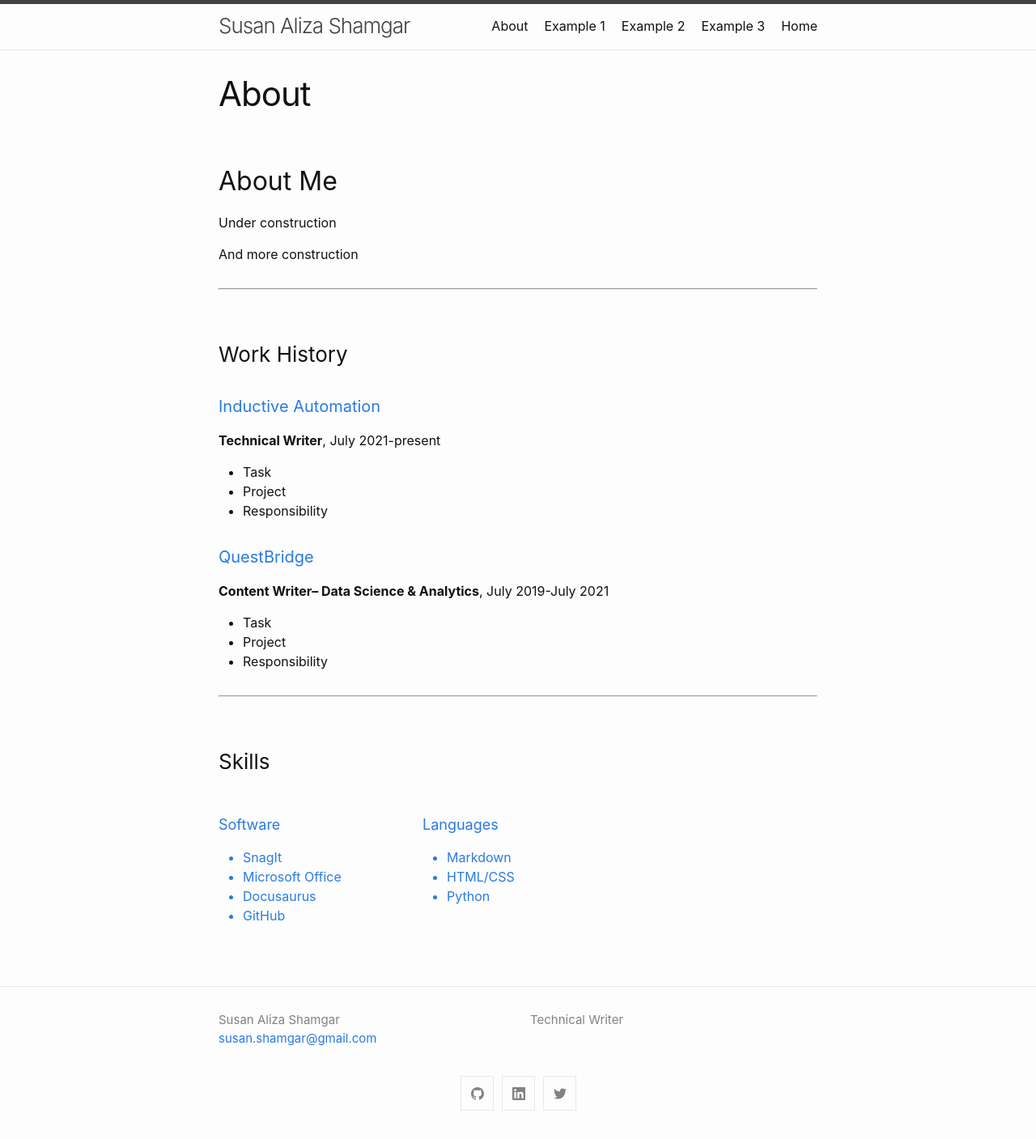
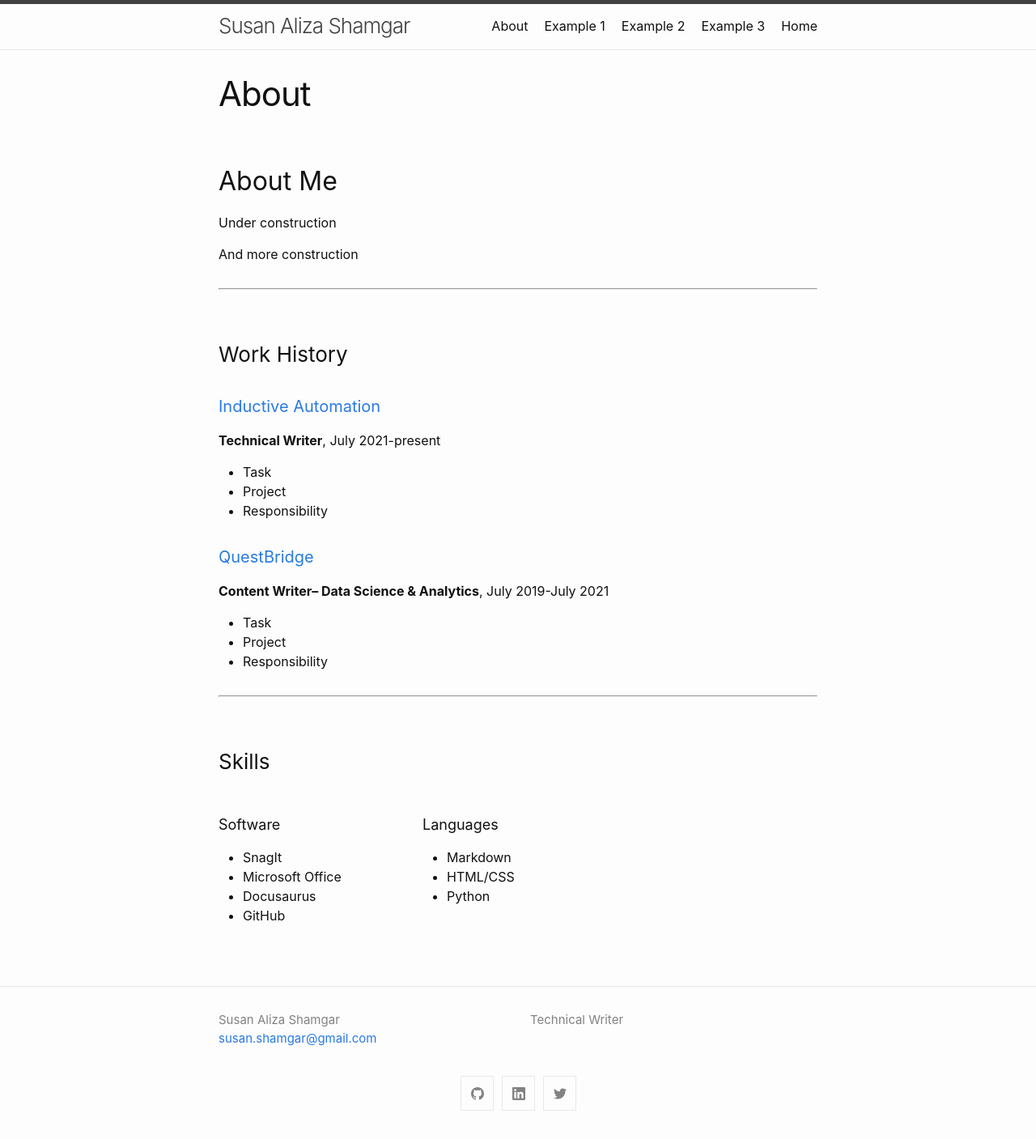
Before and after one commit to susan-shamgar/susan-shamgar.github.io, a Jekyll site: the page built from docs/about.md, in a window 1280 px wide. Shown: the whole page at 81% size. Built offline with Jekyll 4.4.1, drawn with Linux system fonts in a browser that asks for light colours.

Commit message:
Update about.md

```diff
--- a/docs/about.md
+++ b/docs/about.md
@@ -26,19 +26,19 @@ And more construction
 -------
 ### Skills
 <div class="skills">
-<a><h5>Software</h5>
+<span><h5>Software</h5>
 <ul>
 <li>SnagIt</li>
 <li>Microsoft Office</li>
 <li>Docusaurus</li>
 <li>GitHub</li>
 </ul>
-</a>
-<a>
+</span>
+<span>
 <h5>Languages</h5>
 <ul>
 <li>Markdown</li>
 <li>HTML/CSS</li>
 <li>Python</li>
 </ul>
-</a>
+</span>
```
